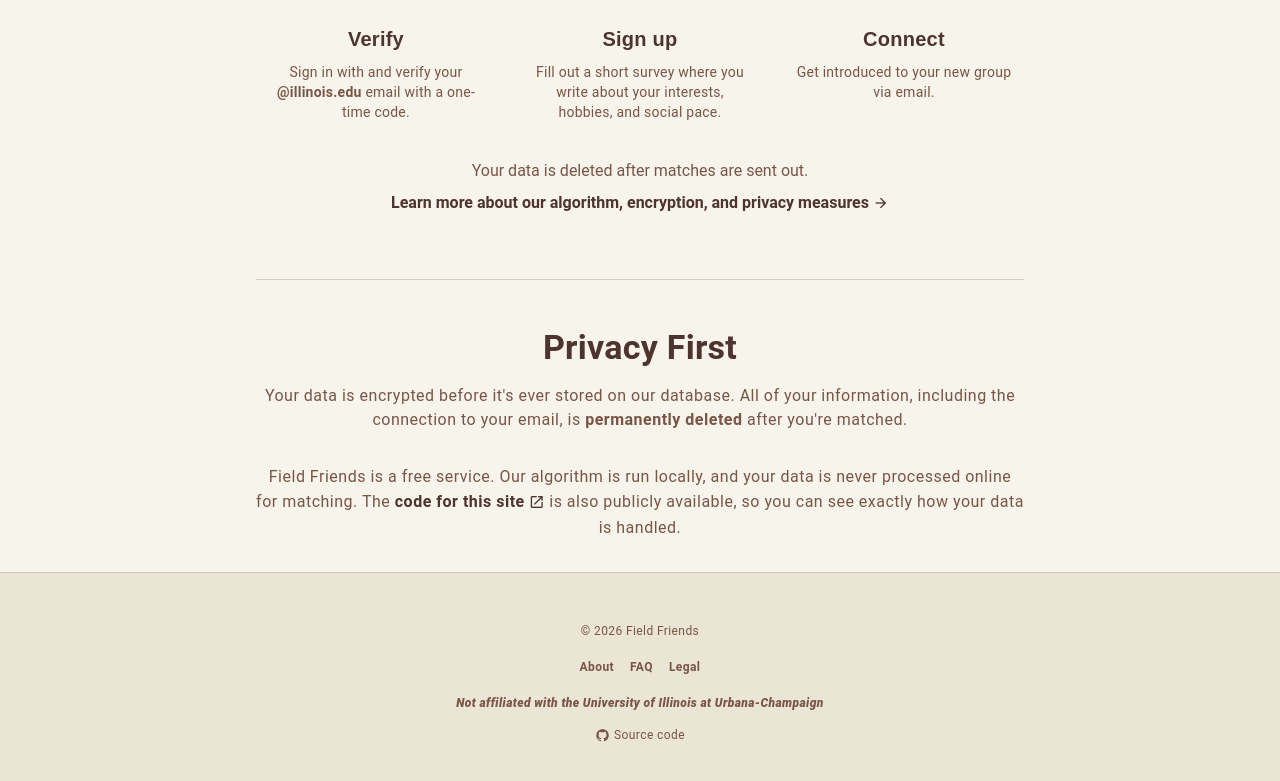
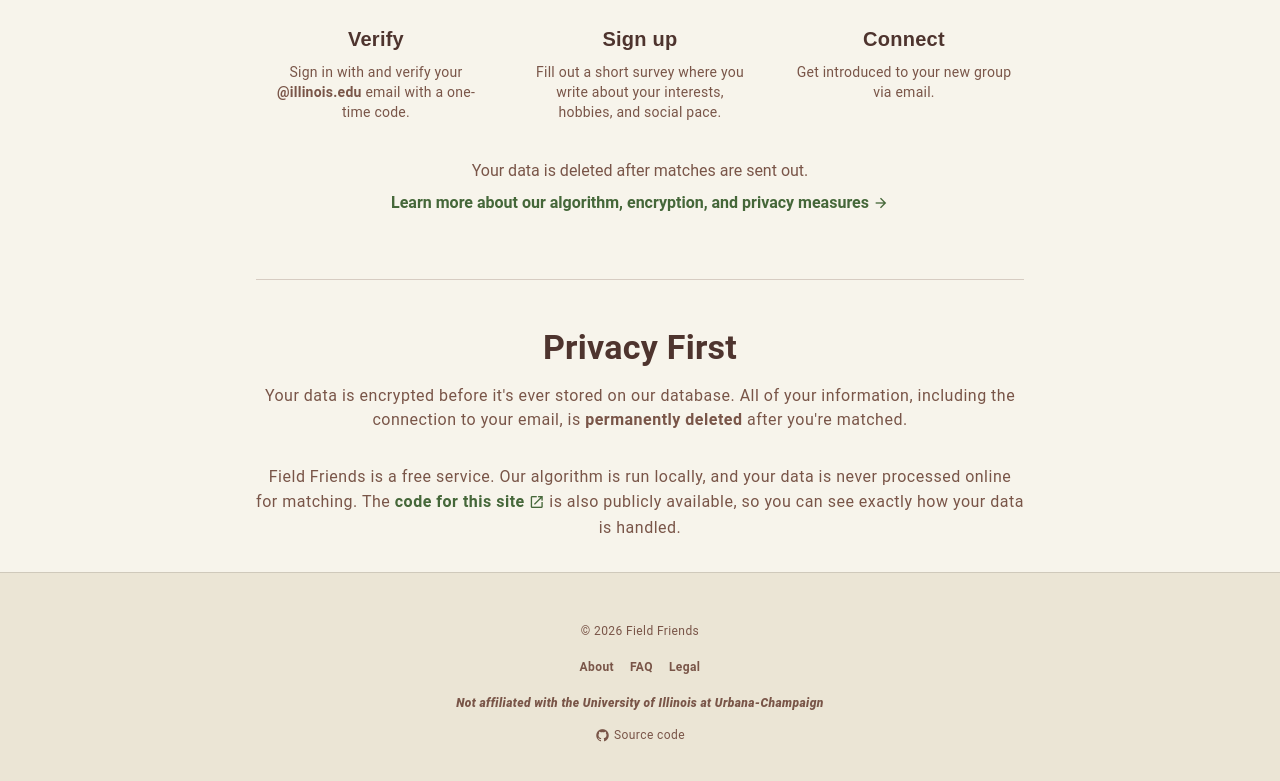
Before and after one commit to FieldFriends/field-friends-web, a Vue app: page / in a window 1280 px wide. Shown: the part 988-1769 px from the top of the page. Built offline with nearby package versions, Linux system fonts and the light colour scheme; no server answers; a small style sheet from the web is missing.

Commit message:
Update link color

```diff
--- a/src/pages/About.vue
+++ b/src/pages/About.vue
@@ -65,7 +65,7 @@
             It is stored safely in an encrypted state, inaccessible to anyone—even us—while it sits in the database.
             <a
               href="#security-heading"
-              class="text-decoration-none font-weight-bold text-primary d-inline-flex align-center"
+              class="text-decoration-none font-weight-bold text-link d-inline-flex align-center"
             >
               Read technical details
               <v-icon
@@ -138,7 +138,7 @@
             href="https://github.com/FieldFriends/field-friends-web/tree/main/api"
             target="_blank"
             rel="noopener noreferrer"
-            class="text-decoration-none font-weight-bold text-primary d-inline-flex align-center"
+            class="text-decoration-none font-weight-bold text-link d-inline-flex align-center"
           >
             available on GitHub
             <v-icon
--- a/src/pages/index.vue
+++ b/src/pages/index.vue
@@ -95,7 +95,7 @@
 
         <router-link
           :to="{ path: AppRoutes.About.path, hash: '#process-heading' }"
-          class="text-decoration-none font-weight-bold text-primary d-inline-flex align-center"
+          class="text-decoration-none font-weight-bold text-link d-inline-flex align-center"
         >
           Learn more about our algorithm, encryption, and privacy measures
           <v-icon
@@ -124,7 +124,7 @@
             href="https://github.com/FieldFriends/field-friends-web"
             target="_blank"
             rel="noopener noreferrer"
-            class="text-decoration-none font-weight-bold text-primary d-inline-flex align-center"
+            class="text-decoration-none font-weight-bold text-link d-inline-flex align-center"
           >
             code for this site
             <v-icon
--- a/src/plugins/vuetify.ts
+++ b/src/plugins/vuetify.ts
@@ -48,6 +48,7 @@ export default createVuetify({
           card: '#FFFFFF',
           'badge-optional': '#795548',
           'badge-shared': '#558B2F',
+          link: '#456739',
         },
       },
     },
--- a/src/styles/global.scss
+++ b/src/styles/global.scss
@@ -28,3 +28,12 @@
 html {
   scroll-behavior: smooth;
 }
+
+.text-link {
+  color: rgb(var(--v-theme-link)) !important;
+  transition: opacity 0.2s ease;
+
+  &:hover {
+    opacity: 0.8;
+  }
+}
```
